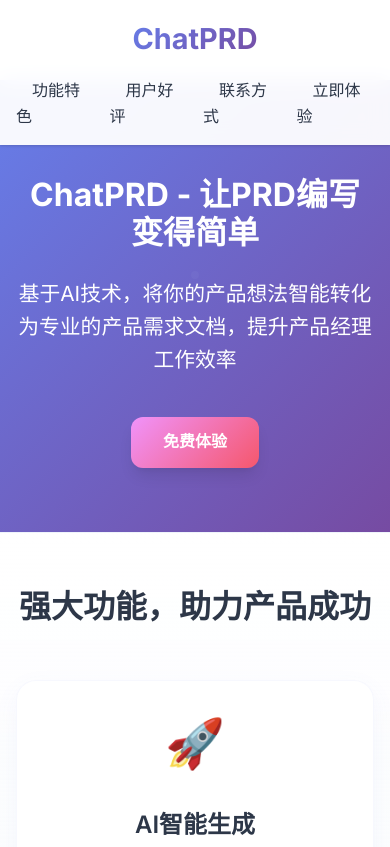
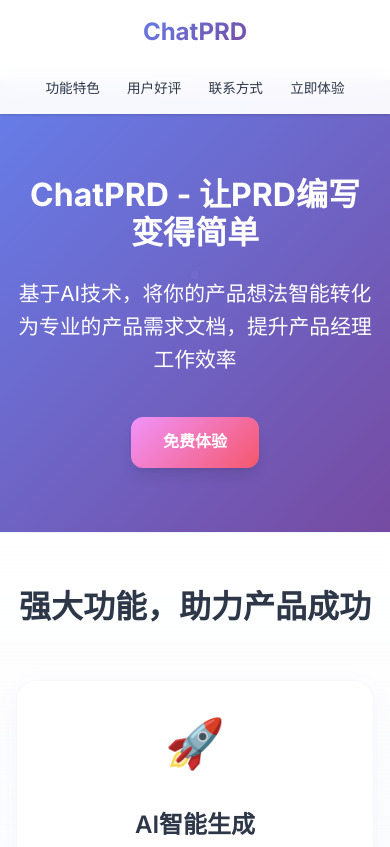
Before and after one commit to YUHAI0/chatprd, a plain HTML site: page index.html in a window 390 px wide. Shown: the top 847 px of the page. Drawn offline with Linux system fonts and the light colour scheme.

Commit message:
fix h5 index style

```diff
--- a/style.css
+++ b/style.css
@@ -527,10 +527,26 @@ footer {
     flex-direction: column;
     gap: 1rem;
     padding: 1rem;
+    align-items: center;
+    text-align: center;
+  }
+
+  .logo {
+    margin-bottom: 0.5rem;
   }
 
   nav ul {
     gap: 1rem;
+    justify-content: center;
+    flex-wrap: wrap;
+    margin: 0;
+    padding: 0;
+  }
+
+  nav ul li a {
+    font-size: 0.9rem;
+    padding: 0.4rem 0.8rem;
+    white-space: nowrap;
   }
 
   h1 {
@@ -556,6 +572,23 @@ footer {
 }
 
 @media (max-width: 480px) {
+  nav {
+    padding: 0.8rem;
+  }
+
+  .logo {
+    font-size: 1.5rem;
+  }
+
+  nav ul {
+    gap: 0.5rem;
+  }
+
+  nav ul li a {
+    font-size: 0.85rem;
+    padding: 0.3rem 0.6rem;
+  }
+
   h1 {
     font-size: 2rem;
   }
@@ -585,3 +618,22 @@ footer {
     justify-content: center;
   }
 }
+
+@media (max-width: 360px) {
+  nav {
+    padding: 0.5rem;
+  }
+
+  .logo {
+    font-size: 1.3rem;
+  }
+
+  nav ul {
+    gap: 0.3rem;
+  }
+
+  nav ul li a {
+    font-size: 0.8rem;
+    padding: 0.2rem 0.4rem;
+  }
+}
```
